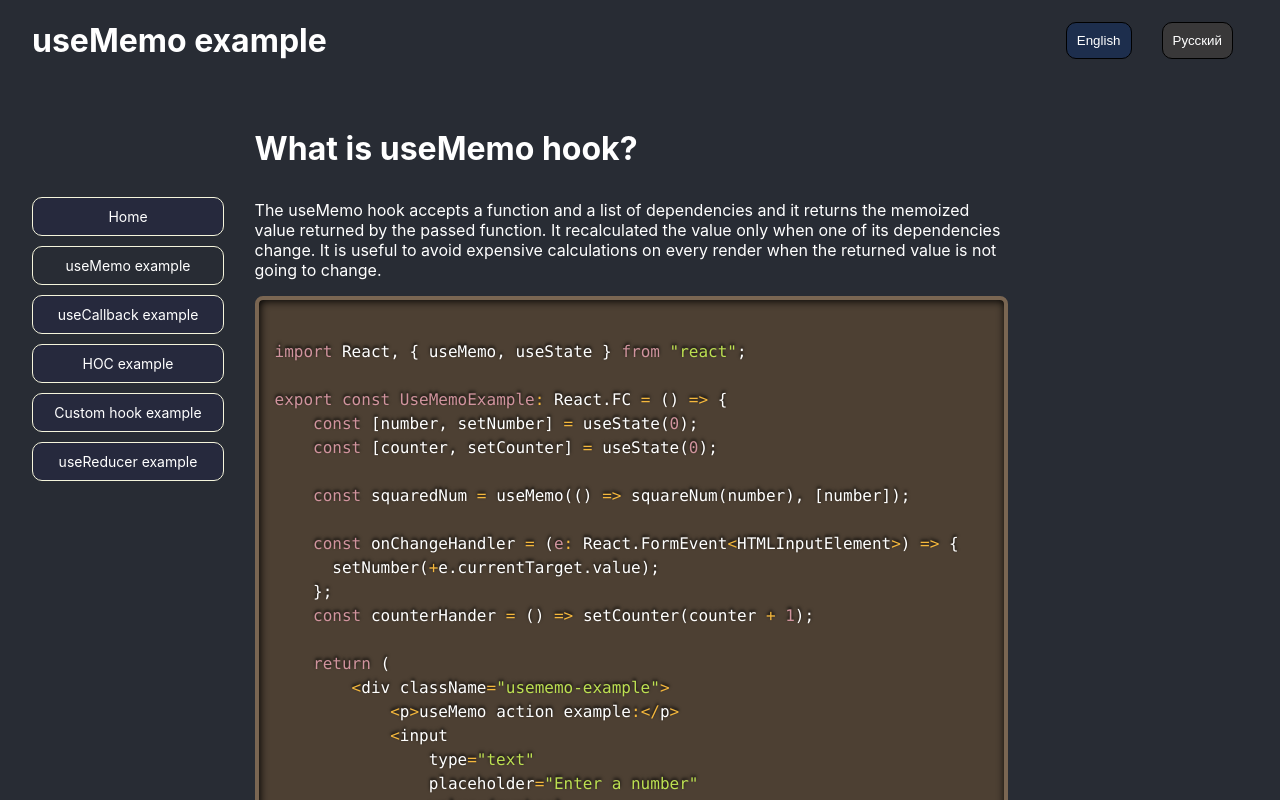
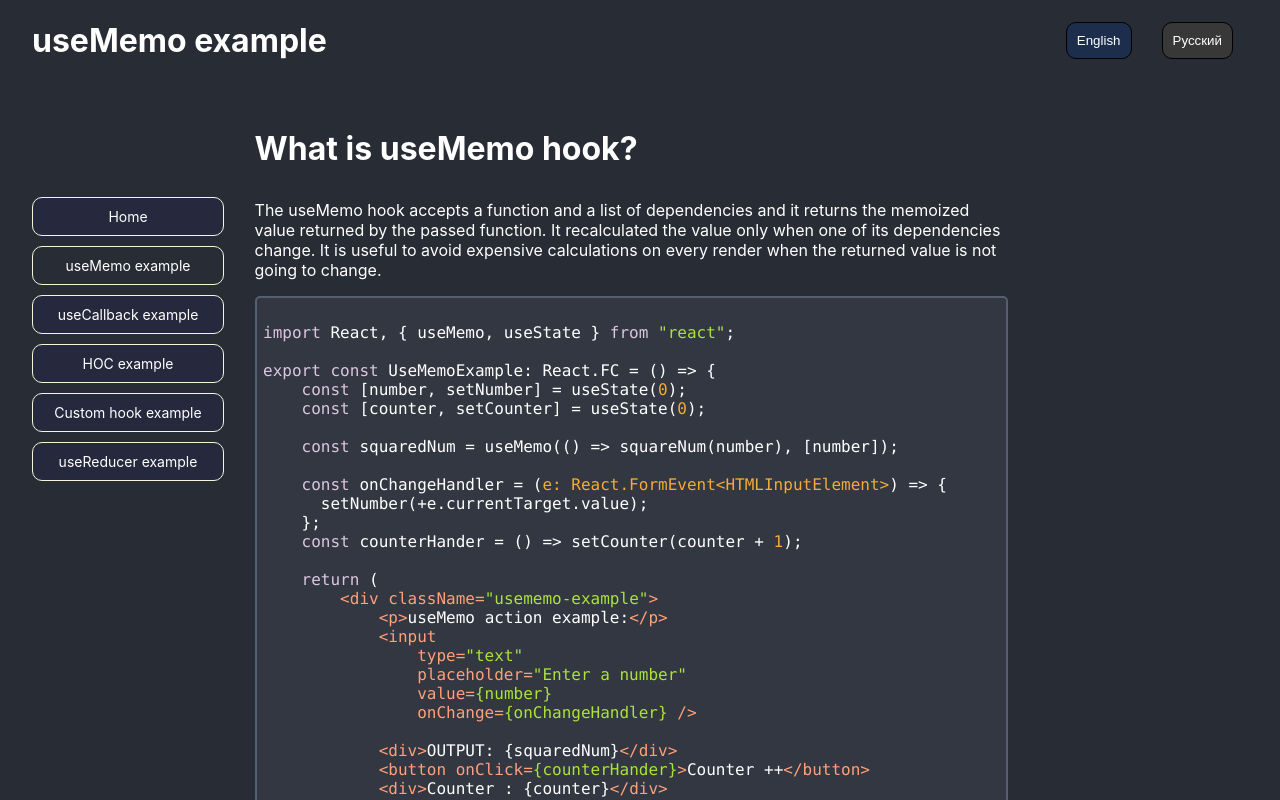
Before and after one commit to dimalovesbomb/my-pet, a React (Create React App) app: page /useMemo in a window 1280 px wide. Shown: the top 800 px of the page. Built offline with nearby package versions, Linux system fonts and the light colour scheme.

Commit message:
refactored files to use custom syntax-highligher

```diff
--- a/src/main_content/UseCallback/UseCallback.tsx
+++ b/src/main_content/UseCallback/UseCallback.tsx
@@ -1,10 +1,9 @@
 import React from "react";
 import { useLocation } from "react-router-dom";
-import { Prism as SyntaxHighlighter } from 'react-syntax-highlighter';
-import { dark } from 'react-syntax-highlighter/dist/esm/styles/prism';
 import { localize } from "../../localization";
 import { UseCallbackExampleParent } from "./UseCallbackExample";
 import './useCallback.scss'
+import { MySyntaxHighlighter } from "../../components/MySyntaxHighlighter";
 
 const codeExample = `
 import React from "react";
@@ -98,7 +97,7 @@ export const UseCallback: React.FC = () => {
             <h3 className="usecallback-container_h3">{localize(location.pathname, 'useCallback text header')}</h3>
             <article className="usecallback-container_article">
                 <p>{localize(location.pathname, 'useCallback defenition')}</p>
-                <SyntaxHighlighter language="javascript" style={dark}>{codeExample}</SyntaxHighlighter>
+                <MySyntaxHighlighter codeExample={codeExample} />
                 <div className="usecallback-container_article_self-example">
                     <UseCallbackExampleParent />
                 </div>
--- a/src/main_content/UseMemo/UseMemo.tsx
+++ b/src/main_content/UseMemo/UseMemo.tsx
@@ -1,6 +1,5 @@
 import React from "react";
-import { Prism as SyntaxHighlighter } from 'react-syntax-highlighter';
-import { dark } from 'react-syntax-highlighter/dist/esm/styles/prism';
+import { MySyntaxHighlighter } from "../../components/MySyntaxHighlighter";
 import { localize } from "../../localization";
 import './useMemo.scss';
 import { UseMemoExample } from "./UseMemoExample";
@@ -48,7 +47,7 @@ export const UseMemo: React.FC = () => {
             <h3 className="usememo-container_h3">{localize(currentPath, 'useMemo text header')}</h3>
             <article className="usememo-container_article">
                 <p>{localize(currentPath, 'useMemo defenition')}</p>
-                <SyntaxHighlighter language="javascript" style={dark}>{codeExample}</SyntaxHighlighter>
+                <MySyntaxHighlighter codeExample={codeExample} />
                 <div className="usememo-container_article_self-example">
                   <UseMemoExample />
                 </div>
```
